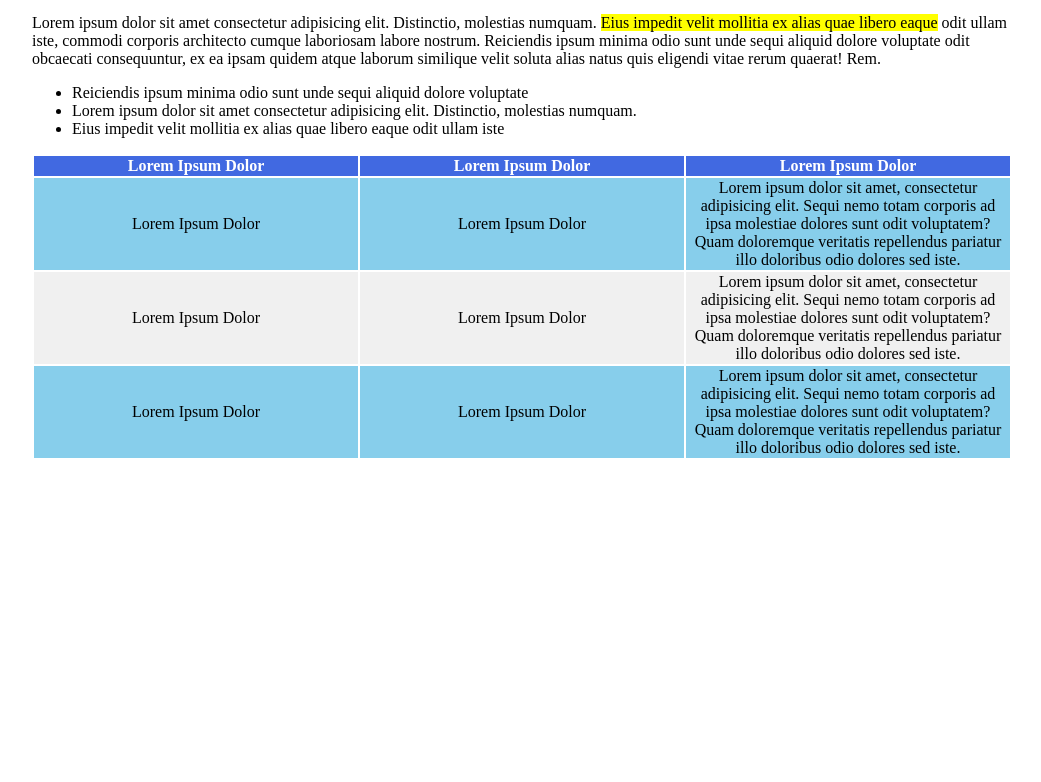
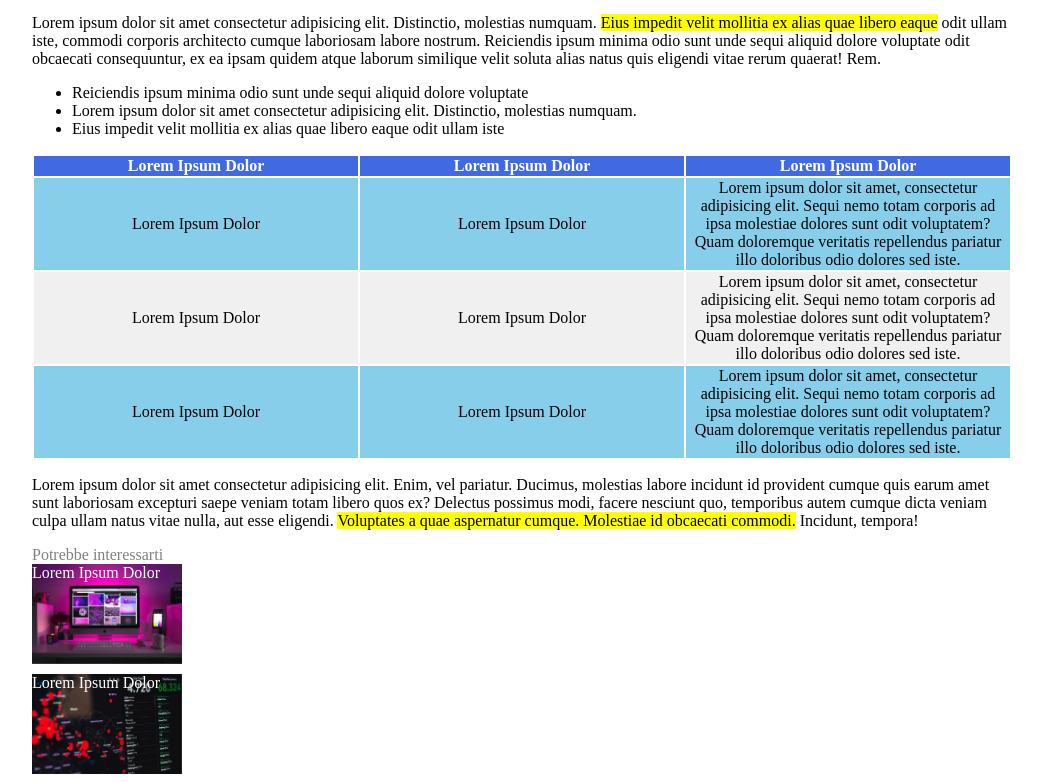
Before and after one commit to dumi994/html-css-booleaner, a plain HTML site: page index.html in a window 1280 px wide. Shown: the part 1172-1954 px from the top of the page, without its empty margins (118-1159 px from the left). Before the commit the page ends 1640 px from the top, so only its background shows below. Drawn offline with Linux system fonts and the light colour scheme.

Commit message:
completato footer

```diff
--- a/index.html
+++ b/index.html
@@ -62,8 +62,21 @@
                 <td>Lorem ipsum dolor sit amet, consectetur adipisicing elit. Sequi nemo totam corporis ad ipsa molestiae dolores sunt odit voluptatem? Quam doloremque veritatis repellendus pariatur illo doloribus odio dolores sed iste.</td>
             </tr>
         </table>
+        <p>Lorem ipsum dolor sit amet consectetur adipisicing elit. Enim, vel pariatur. Ducimus, molestias labore incidunt id provident cumque quis earum amet sunt laboriosam excepturi saepe veniam totam libero quos ex?
+        Delectus possimus modi, facere nesciunt quo, temporibus autem cumque dicta veniam culpa ullam natus vitae nulla, aut esse eligendi. <mark>Voluptates a quae aspernatur cumque. Molestiae id obcaecati commodi.</Mark> Incidunt, tempora!</p>
     </section>
     <!-- /sezione tabella -->
     </main>
+    <!-- footer -->
+    <footer>
+        <span id="titolo_footer">Potrebbe interessarti</span>
+        <div class="img_footer1" >
+            <span>Lorem Ipsum Dolor</span>
+        </div>
+        <div class="img_footer2">
+            <span>Lorem Ipsum Dolor</span>
+        </div>
+    </footer>
+    <!-- /footer -->
 </body>
 </html>
--- a/style.css
+++ b/style.css
@@ -43,3 +43,24 @@ tr>th{
     color:white;
     background-color: royalblue;
 }
+
+#titolo_footer{
+    color:gray;
+}
+
+.img_footer1{
+    background-image: url(./img/monitor.jpg);
+    width:150px;
+    height:100px;
+    background-size: cover;
+    color:white;
+    margin-bottom: 10px;
+}
+
+.img_footer2{
+    background-image: url(./img/graph.jpg);
+    width:150px;
+    height: 100px;
+    background-size: cover;
+    color:white;
+}
```
